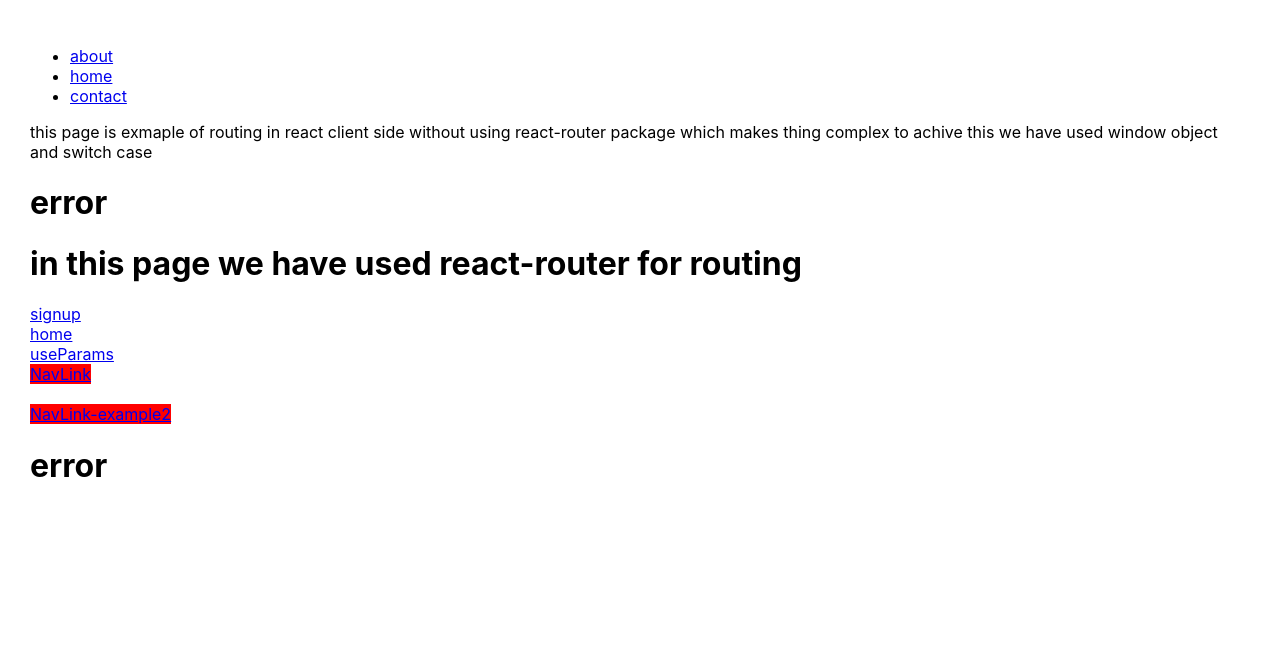
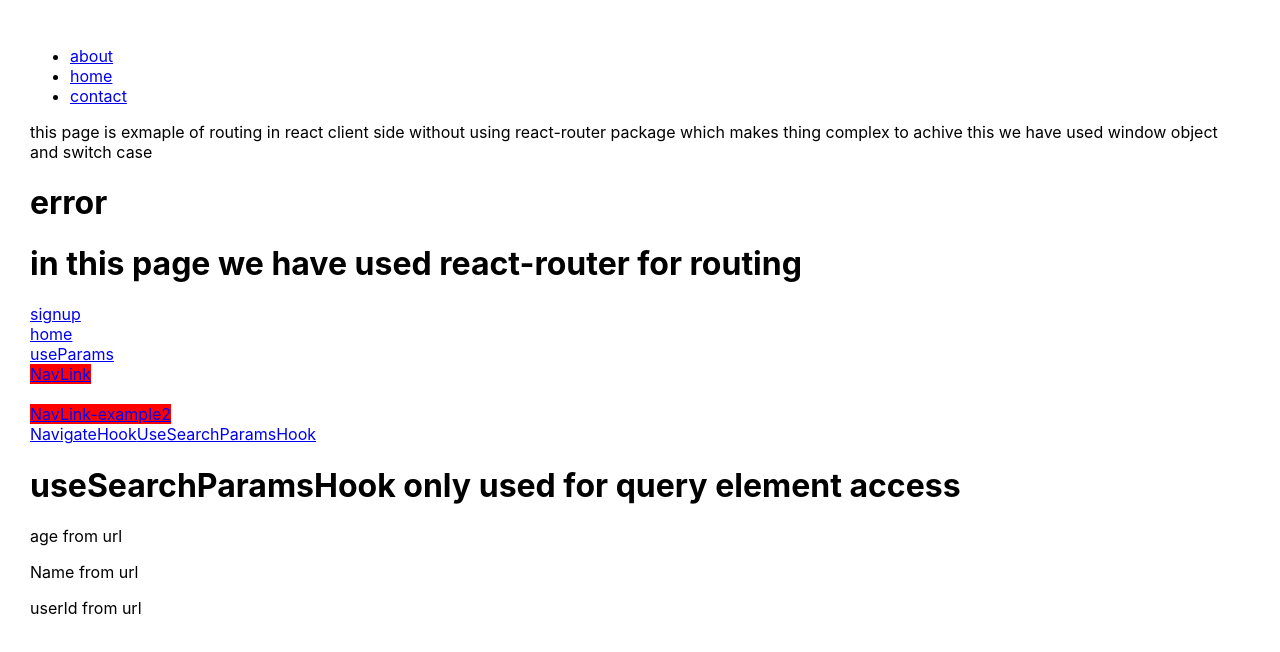
Before and after one commit to Nitishkumar922001/React-practice, a React (Create React App) app in the folder routing/: page /useSerachparams in a window 1280 px wide. Shown: the top 652 px of the page. Built offline with nearby package versions, Linux system fonts and the light colour scheme.

Commit message:
routing practice done

```diff
--- a/routing/src/Nav.js
+++ b/routing/src/Nav.js
@@ -8,12 +8,16 @@ function Nav1()
     <br></br>
     <Link to='/home'>home</Link>
     <br/>
-    <Link to='/user/yashmonkey'>useParams</Link>
+    <Link to='/user/yashmonkey' state={{age:18,name:'nitish',city:'solaput'}}>useParams</Link>
     <br/>
    <NavLink className="bg-color " to="/navlink">NavLink</NavLink>
   <br/>
   <br/>
    <NavLink style={({isActive})=>({backgroundColor:isActive?'green':'red'})}to="/navlink">NavLink-example2</NavLink>
+
+    <br></br>
+    <Link to="/navigatehook">NavigateHook</Link>
+    <Link to="/useSerachparams?name=nitish&age=22&userId=1">UseSearchParamsHook</Link>
     </>)
 }
 export default Nav1;
--- /dev/null
+++ b/routing/src/NavigateHook.js
@@ -0,0 +1,27 @@
+import { useNavigate } from "react-router-dom";
+function NavigateHook()
+{
+    const navi=useNavigate()
+    function navigate()
+    { let error=1;
+        if(error)
+        { navi('/home')
+
+        }
+        else
+        {
+            navi('/about')
+        }
+
+
+    }
+    return(
+        <div>
+            <button onClick={()=>navigate()}>
+                Home
+            </button>
+        </div>
+    )
+
+}
+export default NavigateHook;
--- a/routing/src/RoutingWithReactRouter.js
+++ b/routing/src/RoutingWithReactRouter.js
@@ -2,6 +2,8 @@ import {BrowserRouter,Routes,Route, NavLink} from 'react-router-dom'
 import Nav1 from './Nav.js';
 import UserParamsHook from './UserParamsHook.js';
 import NavLink1 from './NavLink.js';
+import NavigateHook from './NavigateHook.js';
+import UseSearchParamsHook from './UseSearchParamsHook.js';
 function RoutingWithReactRouter()
 {
 return(
@@ -16,8 +18,9 @@ return(
                 <Route path='/home' element={<h1>home</h1>}/>
                 <Route path='/user/:name' element={<UserParamsHook/>}/>
                 <Route path='/navlink' element={<NavLink1/>}/>
+                <Route path="/navigatehook" element={<NavigateHook/>}/>
+                <Route path='/useSerachparams' element={<UseSearchParamsHook/>}/>
                 <Route path='/*' element={<h1>error</h1>}/>
-
             </Routes>
         </BrowserRouter>
 
--- /dev/null
+++ b/routing/src/UseSearchParamsHook.js
@@ -0,0 +1,15 @@
+import {useSearchParams} from 'react-router-dom'
+function UseSearchParamsHook()
+{
+    const [searchParam,setSearchParam]=useSearchParams();
+return(
+<>
+<h1> useSearchParamsHook only used for query element access</h1>
+<p>age from url <b>{searchParam.get('age')}</b></p>
+<p>Name from url <b>{searchParam.get('name')}</b></p>
+<p>userId from url <b>{searchParam.get('userId')}</b></p>
+</>)
+
+
+}
+export default UseSearchParamsHook;
--- a/routing/src/UserParamsHook.js
+++ b/routing/src/UserParamsHook.js
@@ -1,13 +1,14 @@
-import { useParams } from "react-router-dom";
+import { useLocation, useParams } from "react-router-dom";
 
 function UserParamsHook()
 {
     const param=useParams();
+    const location=useLocation();
     const {name}=param;
     return(<>
         <h2>example of useParams react-router hook url='/user/:name'</h2>
         <p>
-
+    {console.log(location)}
         {name}</p>
     </>)
 }
```
